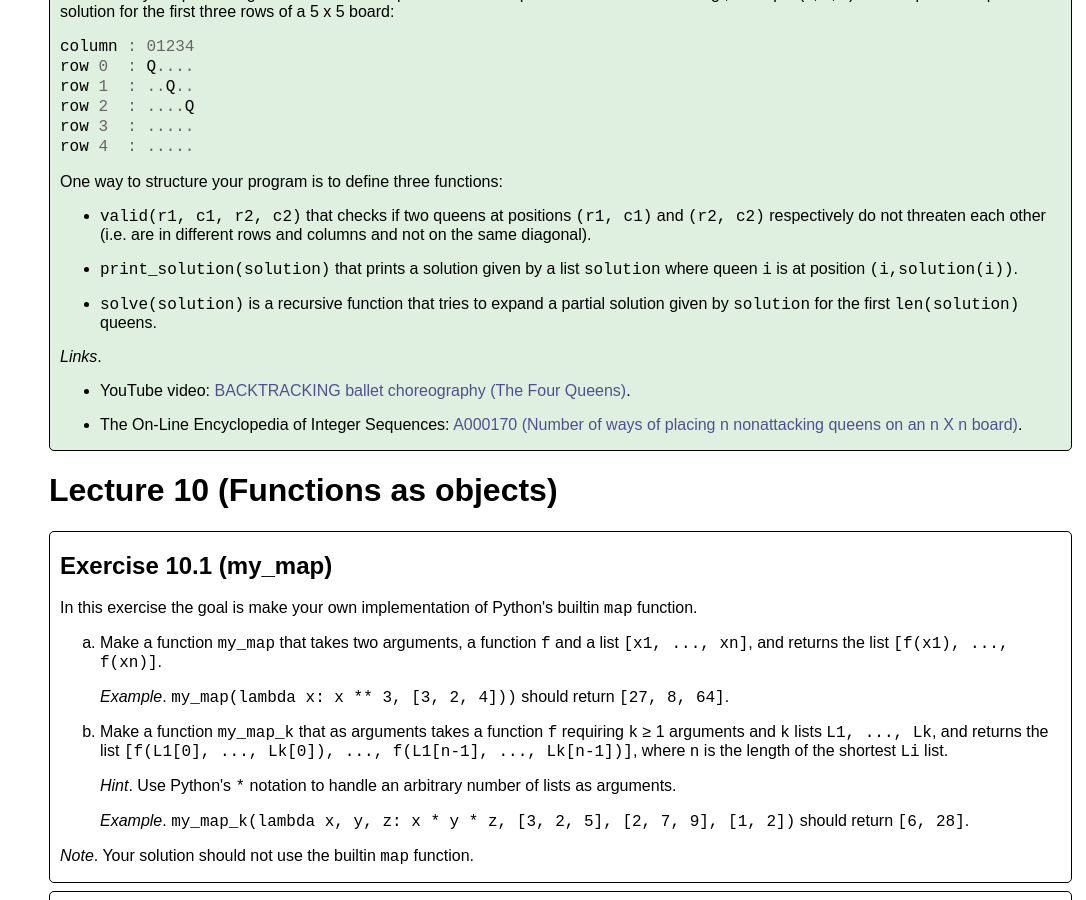
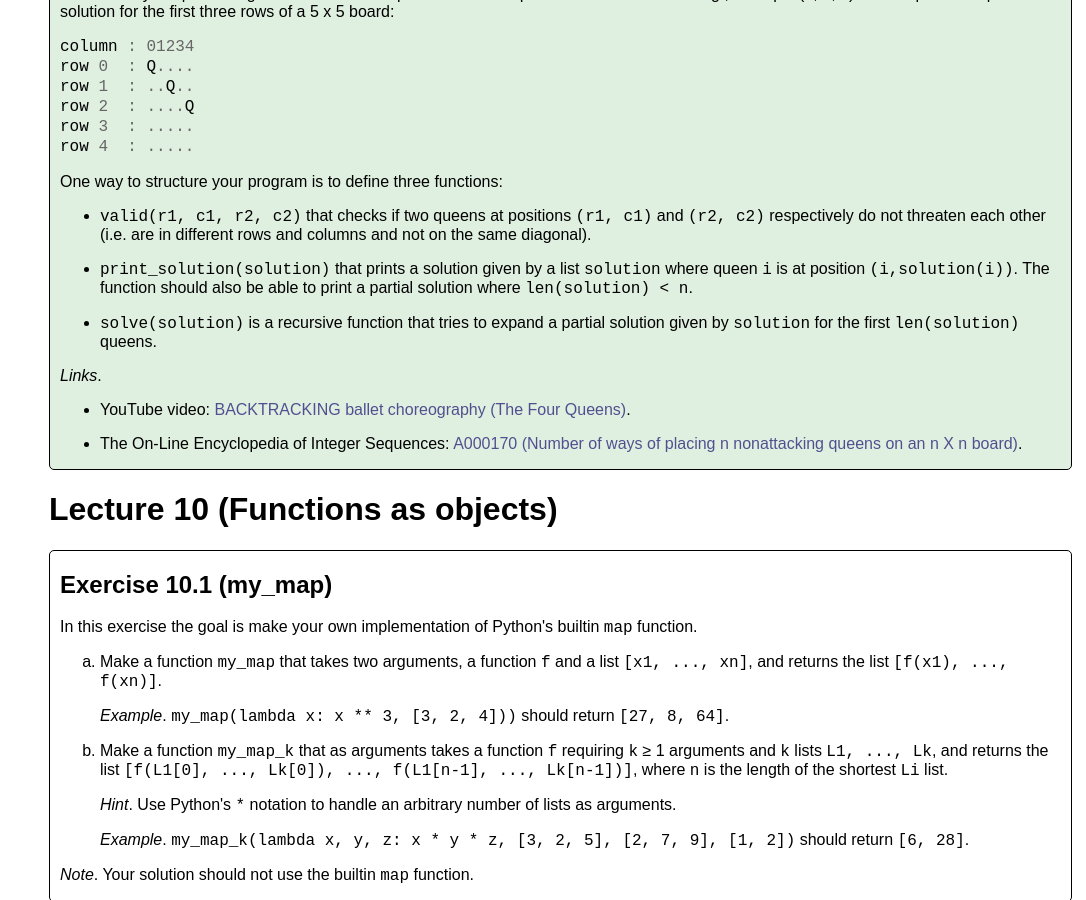
Before and after one commit to gsbrodal/gsbrodal.github.io, a Jekyll site: the page built from ipsa/exercises.html, in a window 1280 px wide and 900 px high, scrolled down 19884 px. Shown: the whole window, without its empty margins (194-1280 px from the left). Built offline with Jekyll 4.4.1, drawn with Linux system fonts in a browser that asks for light colours.

Commit message:
exercises.html

```diff
--- a/ipsa/exercises.html
+++ b/ipsa/exercises.html
@@ -852,7 +852,7 @@ length <em>i</em> with the column positions for the queens in the <em>i</em> fir
 <p><code>valid(r1, c1, r2, c2)</code> that checks if two queens at positions <code>(r1, c1)</code> and <code>(r2, c2)</code> respectively do not threaten each other (i.e. are in different rows and columns and not on the same diagonal).</p>
 </li>
 <li>
-<p><code>print_solution(solution)</code> that prints a solution given by a list <code>solution</code> where queen <code>i</code> is at position <code>(i,solution(i))</code>.</p>
+<p><code>print_solution(solution)</code> that prints a solution given by a list <code>solution</code> where queen <code>i</code> is at position <code>(i,solution(i))</code>. The function should also be able to print a partial solution where <code>len(solution) &lt; n</code>.</p>
 </li>
 <li>
 <p><code>solve(solution)</code> is a recursive function that tries to expand a partial solution given by <code>solution</code> for the first <code>len(solution)</code> queens.</p>
```
